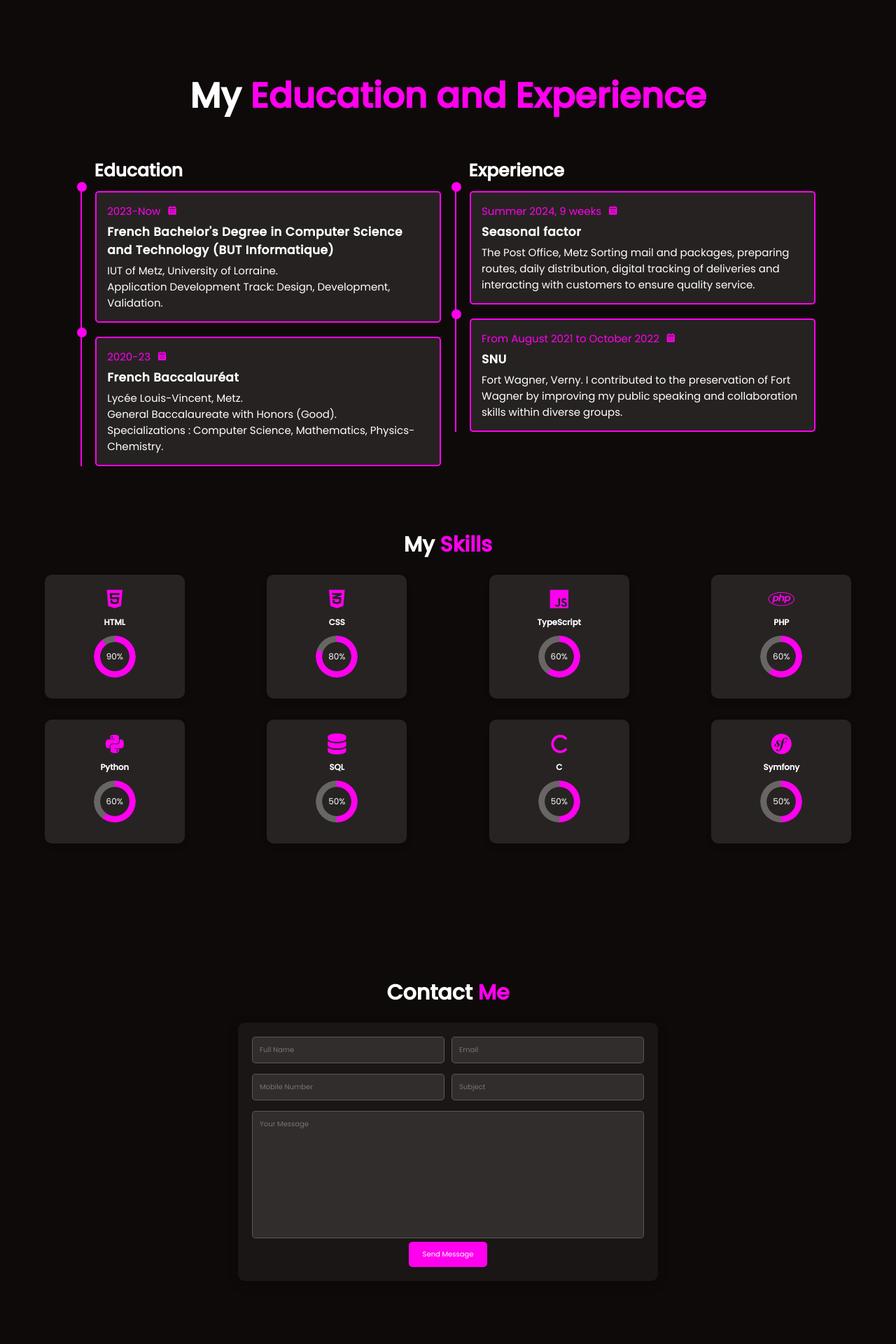
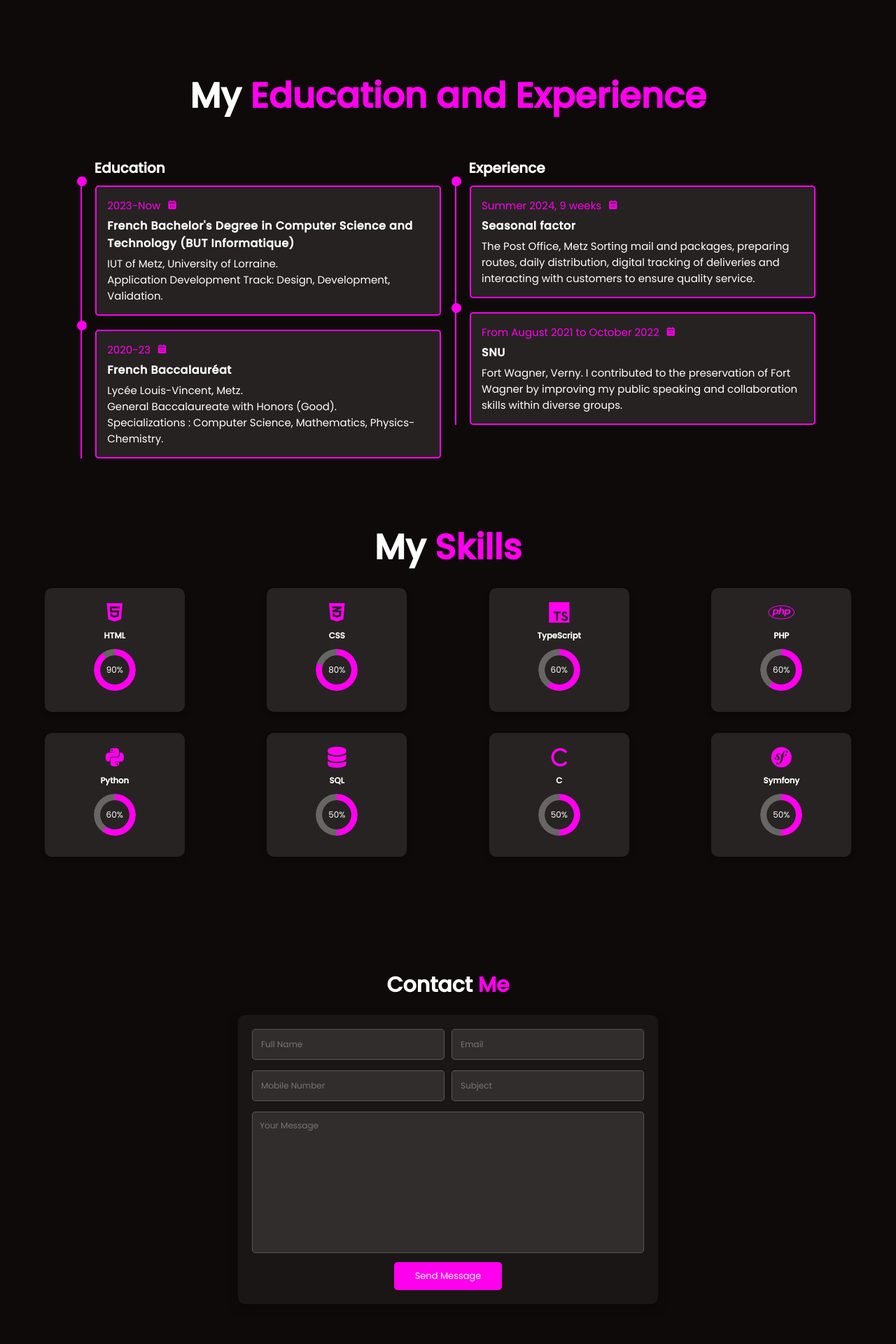
Before and after one commit to Sihtta/ProjetTest, a PHP site: page /portfolio/index.html in a window 1280 px wide. Shown: the part 720-2640 px from the top of the page at 70% size. Run offline with PHP 8.4, Linux system fonts and the light colour scheme.

Commit message:
Amélioration code

```diff
--- a/portfolio/index.html
+++ b/portfolio/index.html
@@ -8,6 +8,8 @@
     <link rel="stylesheet" href="style.css">
     <link href='https://unpkg.com/boxicons@2.1.4/css/boxicons.min.css' rel='stylesheet'>
     <link href="https://cdnjs.cloudflare.com/ajax/libs/font-awesome/6.0.0/css/all.min.css" rel="stylesheet">
+    <link rel="stylesheet" href="https://cdn.jsdelivr.net/gh/devicons/devicon@2.15.1/devicon.min.css">
+
 
 </head>
 
@@ -32,7 +34,7 @@
                 <h2>Student Developer</h2>
             </div>
     <p>Second-year student in a Bachelor's Degree in Computer Science (BUT Informatique), currently seeking a
-        web development internship from April 7 to May 30, 2025, to apply the knowledge gained in programming.</p>
+        web development internship from April 77 to May 30, 2025, to apply the knowledge gained in programming.</p>
             <div class="btn-section">
                 <button class="btn">Hire me</button>
                 <button class="btn">Let's Talk</button>
@@ -110,7 +112,6 @@
 <section class="skills" id="skills">
     <h2 class="title">My <span>Skills</span></h2>
     <div class="skills-grid">
-        <!-- Single Skill Card -->
         <div class="skill-card">
             <i class="skill-icon fa-brands fa-html5"></i>
             <h3>HTML</h3>
@@ -122,10 +123,11 @@
             <div class="progress-circle" data-percentage="80" style="--percentage: 80;"></div>
         </div>
         <div class="skill-card">
-            <i class="skill-icon fa-brands fa-js"></i>
+            <i class="devicon-typescript-plain skill-icon"></i>
             <h3>TypeScript</h3>
             <div class="progress-circle" data-percentage="60" style="--percentage: 60;"></div>
         </div>
+
         <div class="skill-card">
             <i class="skill-icon fa-brands fa-php"></i>
             <h3>PHP</h3>
--- a/portfolio/style.css
+++ b/portfolio/style.css
@@ -465,9 +465,8 @@ section.start-animation .column:nth-child(2) {
     animation-delay: 1.2s;
 }
 
-/* Styling the headers in each column */
 .column h2 {
-    font-size: 2.5rem;
+    font-size: 2rem;
     margin: 2rem 0 1rem 1.96rem;
     transform: translateY(-100px);
     opacity: 0;
@@ -478,7 +477,6 @@ section.start-animation .column h2 {
     animation-delay: 1.2s;
 }
 
-/* Box style for each content area */
 .box {
     border-left: .2rem solid #ff00ee;
 }
@@ -519,7 +517,7 @@ section.start-animation .column h2 {
 }
 
 .content h3 {
-    font-size: 1.7rem;
+    font-size: 1.6rem;
     letter-spacing: .05rem;
     margin: .5rem 0;
 }
@@ -538,7 +536,7 @@ section.start-animation .column h2 {
 }
 
 .skills .title {
-    font-size: 3rem;
+    font-size: 5rem;
     margin-bottom: 2rem;
 }
 
@@ -568,9 +566,11 @@ section.start-animation .column h2 {
     font-size: 3rem;
     color: #ff00ee;
     margin-bottom: 1rem;
+    fill: #ff00ee;
+    display: block;
 }
 
-/* Progress Circle */
+
 .progress-circle {
     margin: 1rem auto;
     width: 60px;
@@ -636,8 +636,8 @@ section.start-animation .column h2 {
 
 .input-box input {
     flex: 1;
-    padding: 1rem;
-    font-size: 1rem;
+    padding: 1.2rem;
+    font-size: 1.2rem;
     border: 1px solid rgba(255, 255, 255, 0.2);
     border-radius: 0.5rem;
     background: rgba(255, 255, 255, 0.1);
@@ -648,7 +648,7 @@ section.start-animation .column h2 {
 textarea {
     width: 100%;
     padding: 1rem;
-    font-size: 1rem;
+    font-size: 1.2rem;
     border: 1px solid rgba(255, 255, 255, 0.2);
     border-radius: 0.5rem;
     background: rgba(255, 255, 255, 0.1);
@@ -665,14 +665,15 @@ textarea:focus {
 
 .btn2 {
     display: inline-block;
-    padding: 1rem 2rem;
-    font-size: 1rem;
+    padding: 1rem 3rem;
+    font-size: 1.3rem;
     color: #fff;
     background: #ff00ee;
     border: none;
     border-radius: 0.5rem;
     cursor: pointer;
     transition: background 0.3s ease, box-shadow 0.3s ease;
+    margin-top: 0.8rem;
 }
 
 .btn2:hover {
```
